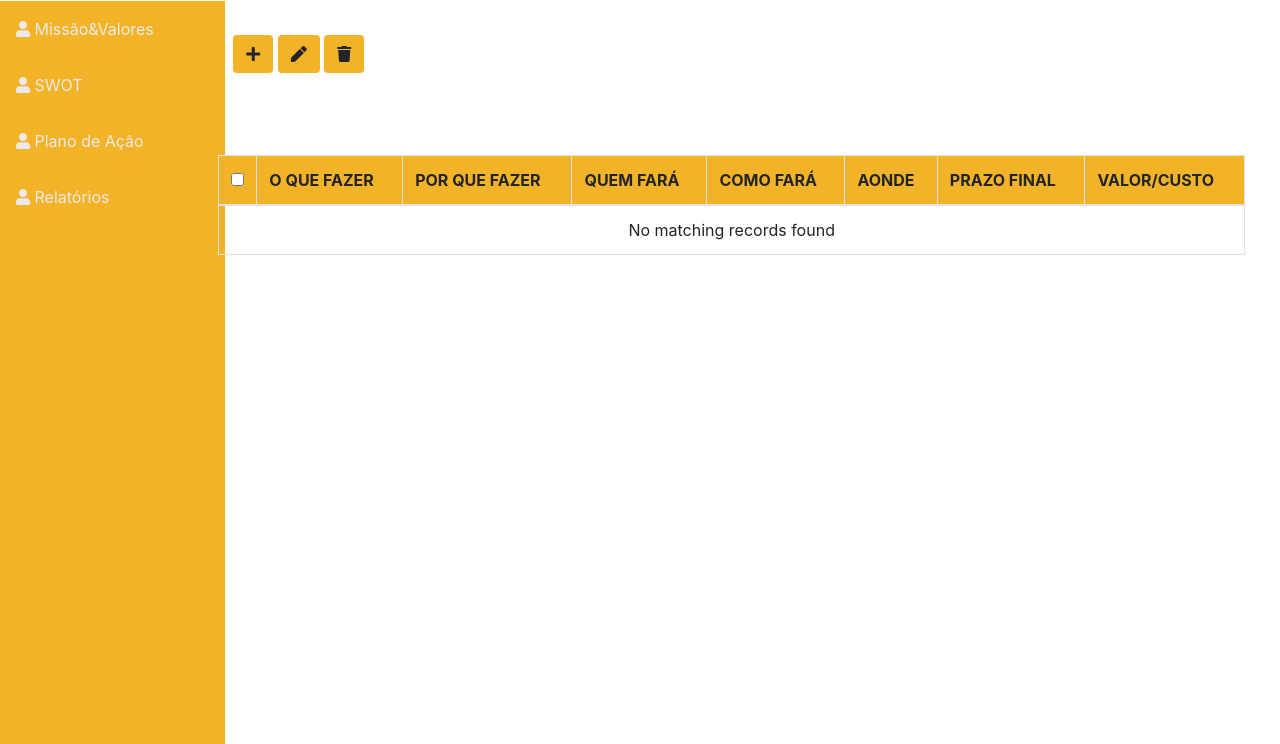
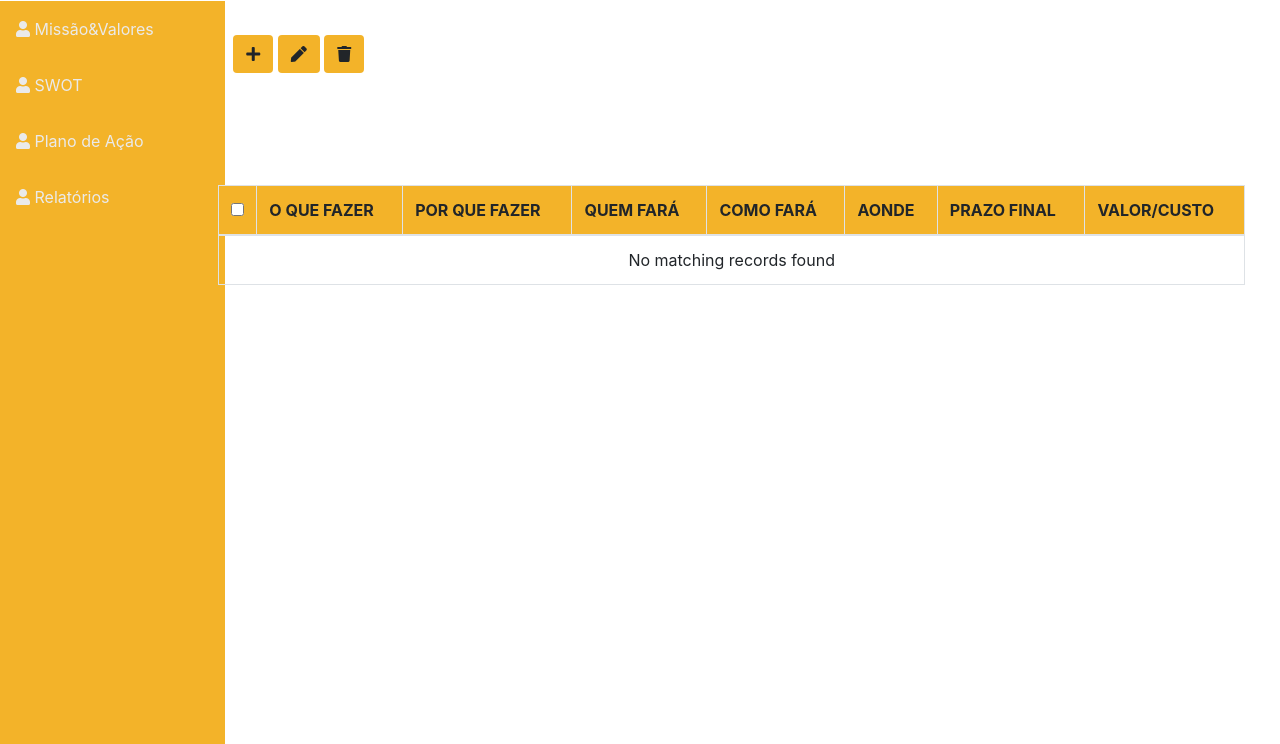
Before and after one commit to LucassDamasceno/FinSis, a PHP site: page /planoAcao.php in a window 1280 px wide. Shown: the part 56-800 px from the top of the page. Run offline with PHP 8.4, Linux system fonts and the light colour scheme.

Commit message:
Conserto botões

```diff
--- a/missaoEvalores.php
+++ b/missaoEvalores.php
@@ -24,7 +24,7 @@
     }
     #containerTabela
     {
-      margin-top: -280px;
+      margin-top: -250px;
     }
   </style>
 
--- a/planoAcao.php
+++ b/planoAcao.php
@@ -24,7 +24,7 @@
     }
     #containerTablea
     {
-      margin-top: -280px;
+      margin-top: -250px;
     }
   </style>
 
```
